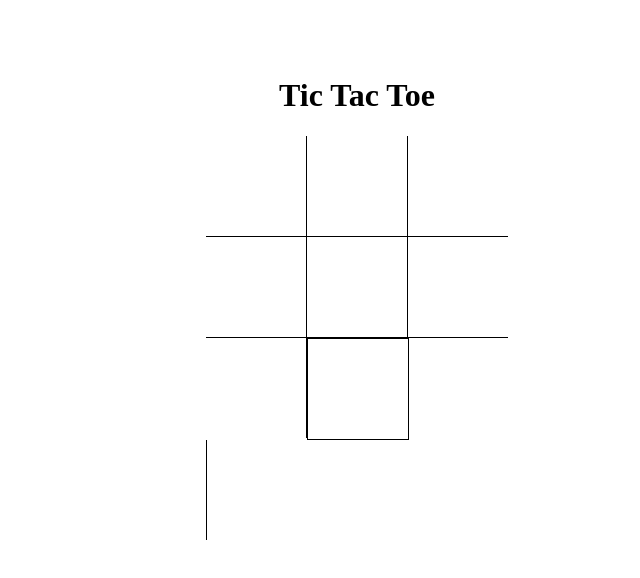
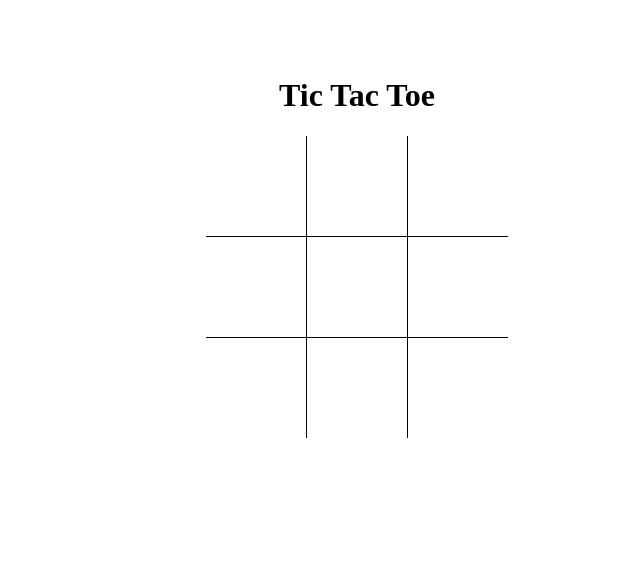
Before and after one commit to jivemachine/tik-tac-toe, a plain HTML site: page index.html in a window 1280 px wide. Shown: the whole page, without its empty margins (283-923 px from the left). Drawn offline with Linux system fonts and the light colour scheme.

Commit message:
mildly changed css

```diff
--- a/styles.css
+++ b/styles.css
@@ -30,10 +30,3 @@ div.row > * {
 .right {
     border-right: 1px black solid;
 }
-
-.center {
-    border-top: 1px black solid;
-    border-left: 1px black solid;
-    border-right: 1px black solid;
-    border-bottom: 1px black solid;
-}
```
